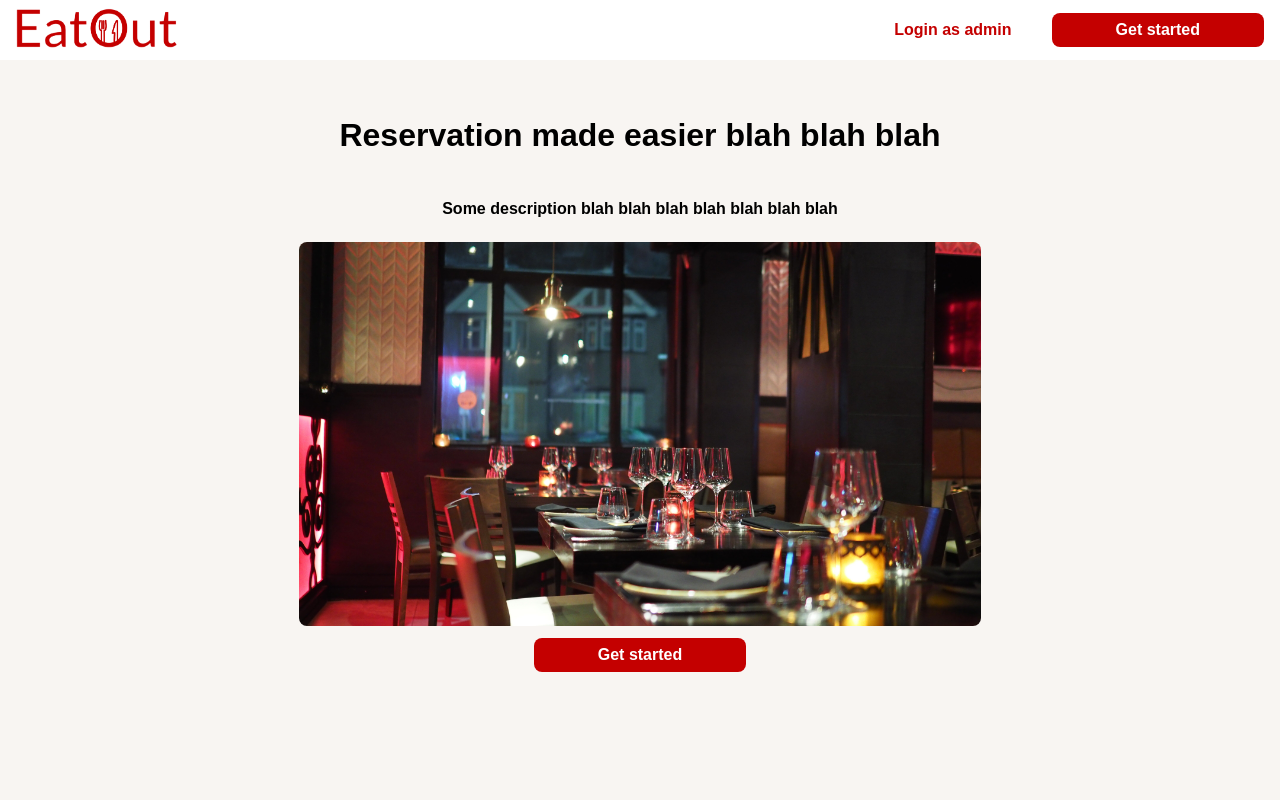
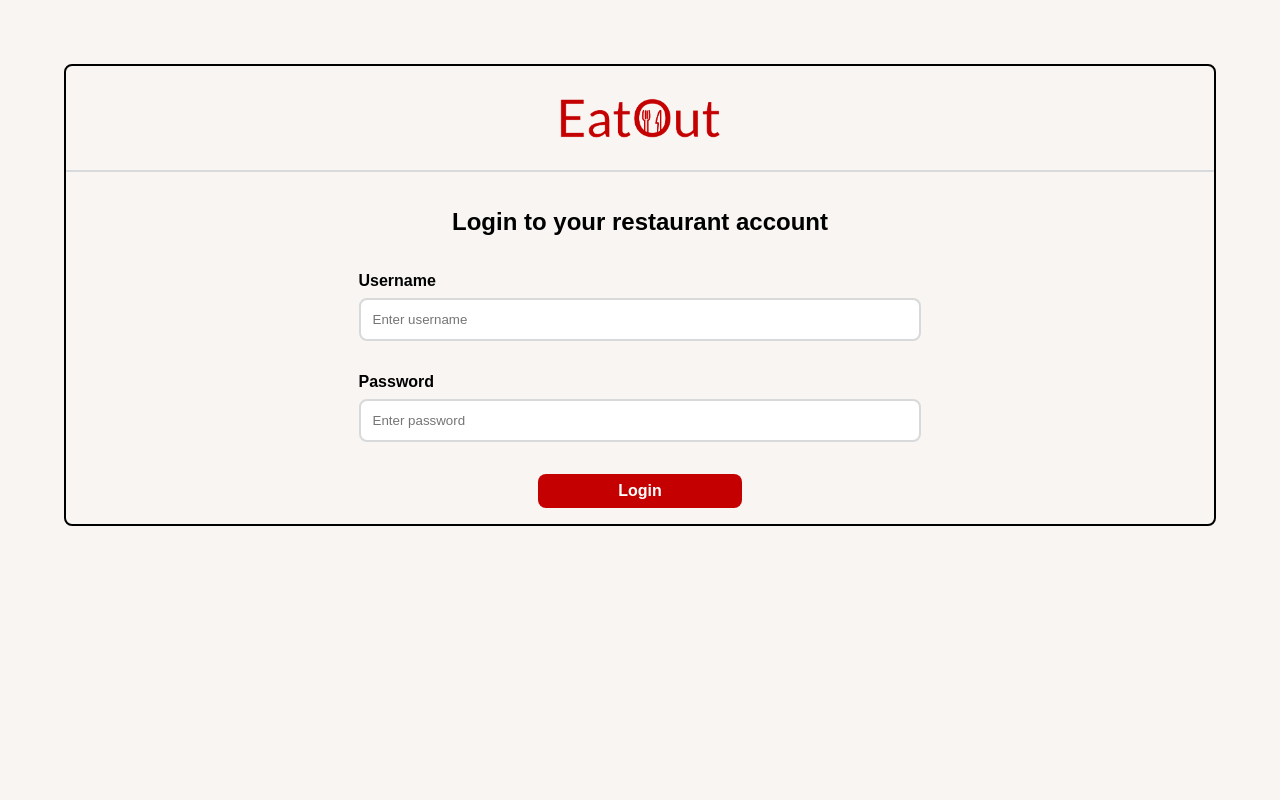
Before and after one commit to eatout-project/eatout_corporate, an Angular app: page /loginpage in a window 1280 px wide. Before the commit this address led to /. Shown: the top 800 px of the page. Built offline with nearby package versions, Linux system fonts and the light colour scheme.

Commit message:
EAT-20 - Made routing between frontpage and login page

```diff
--- a/src/app/app.component.html
+++ b/src/app/app.component.html
@@ -1 +1,3 @@
-<app-frontpage></app-frontpage>
+<div class="root">
+  <router-outlet></router-outlet>
+</div>
--- a/src/app/components/frontpageComponents/admin-login-button/admin-login-button.component.html
+++ b/src/app/components/frontpageComponents/admin-login-button/admin-login-button.component.html
@@ -1 +1 @@
-<div class="button">Login as admin</div>
+<div class="button" (click)="goToLogin()">Login as admin</div>
--- a/src/app/components/frontpageComponents/admin-login-button/admin-login-button.component.ts
+++ b/src/app/components/frontpageComponents/admin-login-button/admin-login-button.component.ts
@@ -1,4 +1,5 @@
 import { Component, OnInit } from '@angular/core';
+import {Router} from "@angular/router";
 
 @Component({
   selector: 'app-admin-login-button',
@@ -7,9 +8,13 @@ import { Component, OnInit } from '@angular/core';
 })
 export class AdminLoginButtonComponent implements OnInit {
 
-  constructor() { }
+  constructor(private router: Router) { }
 
   ngOnInit(): void {
   }
 
+  goToLogin(): void {
+    this.router.navigate(["/loginpage"]);
+  }
+
 }
```
Also changed, not shown: src/app/app.module.ts (+11 -3 lines).
